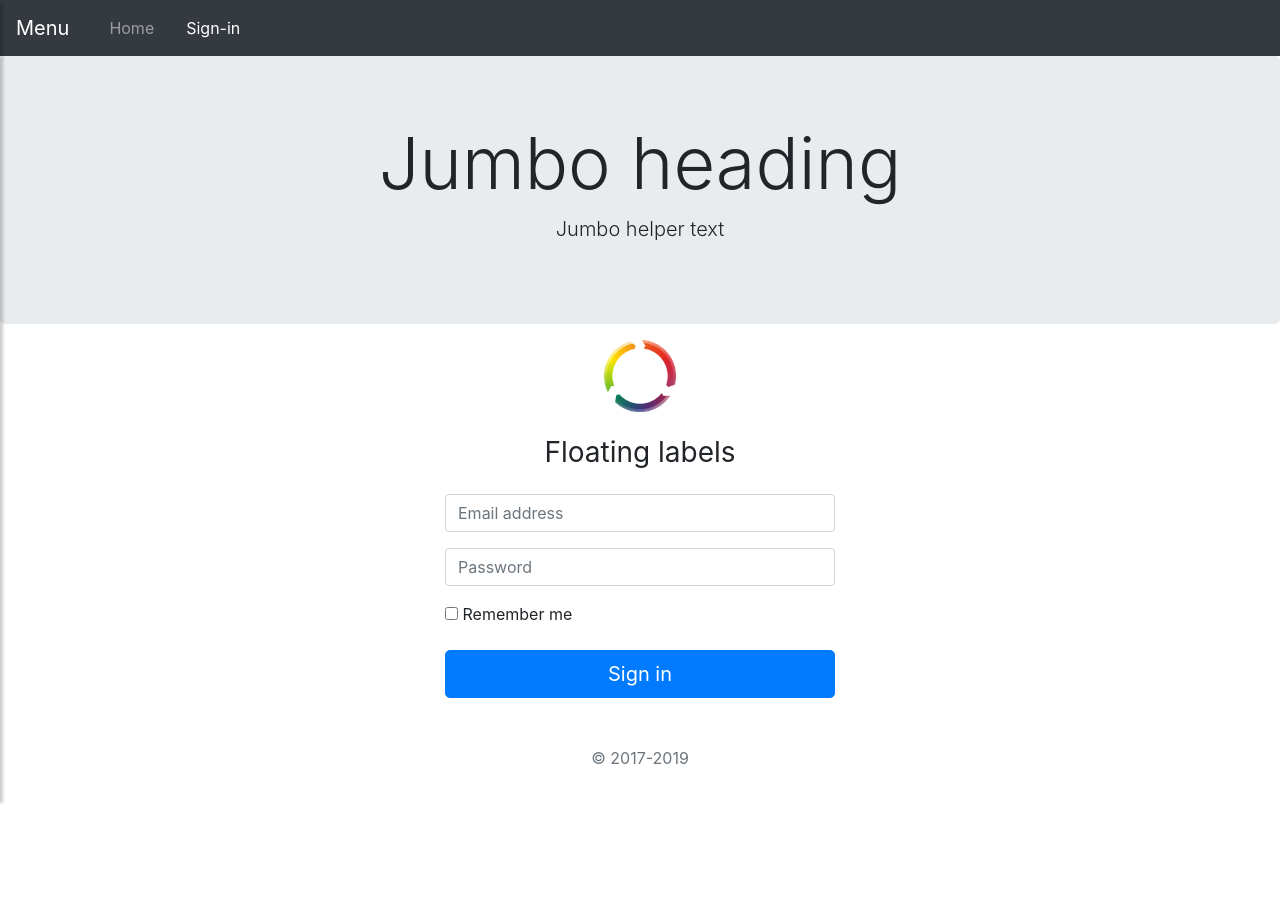
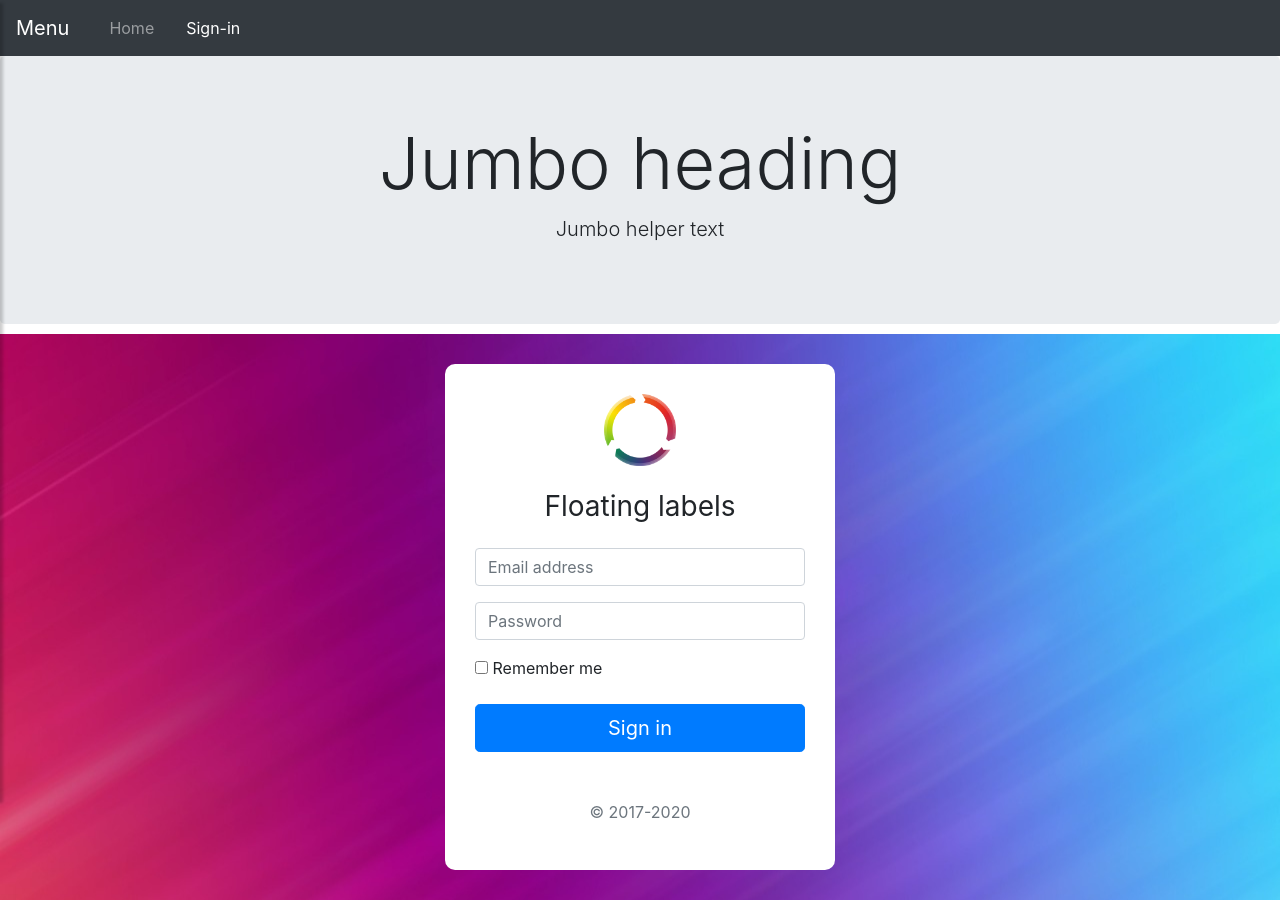
Before and after one commit to huyph14494/reactjs-practice-2020, a React (Create React App) app: page /reactjs_redux_example/sign-in in a window 1280 px wide. Before the commit the page ends 800 px from the top, so only its background shows below. Built offline with nearby package versions, Linux system fonts and the light colour scheme.

Commit message:
update login

```diff
--- a/src/components/Signin.js
+++ b/src/components/Signin.js
@@ -3,16 +3,11 @@ const PUBLIC_URL = process.env.PUBLIC_URL;
 
 function Signin(props) {
 	return (
-		<div className="container max-width-420 mt-3">
-			<form className="form-signin">
+		<div className="background-login">
+			<div className="container max-width-450 padding-30">
+				<form className="form-signin border-radius-10 background-white padding-30">
 					<div className="text-center mb-4">
-					<img
-						className="mb-4"
-						src={PUBLIC_URL + '/images/logo.png'}
-						alt=""
-						width={72}
-						height={72}
-					/>
+						<img className="mb-4" src={PUBLIC_URL + '/images/logo.png'} alt="" width={72} height={72} />
 						<h1 className="h3 mb-3 font-weight-normal">Floating labels</h1>
 					</div>
 					<div className="form-label-group mb-3">
@@ -41,8 +36,9 @@ function Signin(props) {
 					<button className="btn btn-lg btn-primary btn-block" type="submit">
 						Sign in
 					</button>
-				<p className="mt-5 mb-3 text-muted text-center">© 2017-2019</p>
+					<p className="mt-5 mb-3 text-muted text-center">© 2017-2020</p>
 				</form>
+			</div>
 		</div>
 	);
 }
--- a/src/css/App.css
+++ b/src/css/App.css
@@ -119,12 +119,28 @@
 	max-width: 800px;
 }
 
-.max-width-420 {
-	max-width: 420px;
+.max-width-450 {
+	max-width: 450px;
 }
 
-.cursor-pointer{
-    cursor: pointer;
+.cursor-pointer {
+	cursor: pointer;
+}
+
+.border-radius-10 {
+	border-radius: 10px;
+}
+
+.background-login {
+	background-image: url("/reactjs_redux_example/images/background-login.jpg");
+}
+
+.background-white {
+	background: #fff;
+}
+
+.padding-30 {
+	padding: 30px;
 }
 
 @media only screen and (max-width: 767px) {
```
Also changed, not shown: public/images/background-login.jpg (added). Lines whose indentation alone changed are shown as unchanged.
